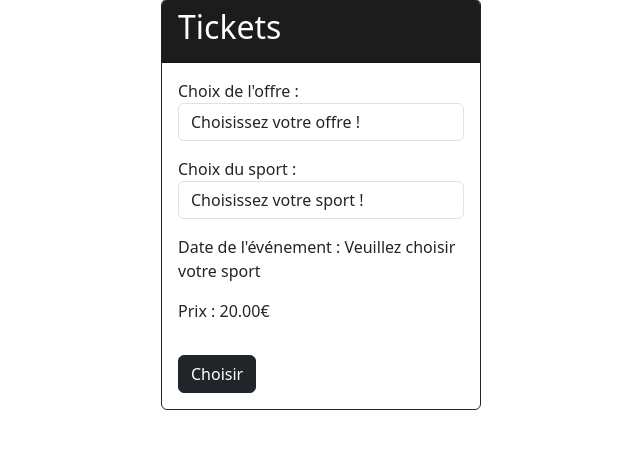
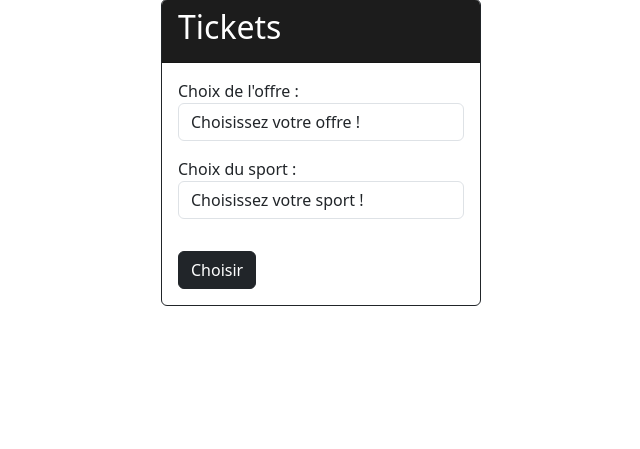
Before and after one commit to AntoineM25/JO_2024, a Django app: page /ticket/create/ in a window 1280 px wide. Shown: the part 150-599 px from the top of the page, without its empty margins (319-959 px from the left). Run offline with Django 5.2, Linux system fonts and the light colour scheme; the visitor is signed in with stand-in values (Sample User, id 1); data that the repository does not hold is empty; parts of the project's set-up code (start-up, migrations or seed data) failed here and were passed over; some libraries are stand-ins or nearby versions.

Commit message:
Remise de donnees sur BDD, refonte formulaire create_ticket pour prendre en compte nouveau modele

```diff
--- a/jo_projet/jo_app/forms.py
+++ b/jo_projet/jo_app/forms.py
@@ -81,7 +81,14 @@ class TicketForm(forms.ModelForm):
     def __init__(self, *args, **kwargs):
         super().__init__(*args, **kwargs)
         # Ajouter "Choisissez votre sport !" pour le champ sport
+        self.fields['sport'].queryset = Sport.objects.all()
         self.fields['sport'].empty_label = "Choisissez votre sport !"
+
+        # Ajouter la date de l’événement sur le champ sport
+        self.fields['sport'].choices = [('', 'Choisissez votre sport !')] + [
+            (sport.id, f"{sport.nom} - {sport.date_evenement.strftime('%d %B %Y')}")
+            for sport in Sport.objects.all()
+        ]
 
         # Ajouter "Choisissez votre offre !" pour le champ offre
         self.fields['offre'].empty_label = "Choisissez votre offre !"
--- a/jo_projet/jo_app/templates/ticket.html
+++ b/jo_projet/jo_app/templates/ticket.html
@@ -10,16 +10,6 @@
             {% csrf_token %}
             {{ form.as_p }}
 
-            <!-- Paragraphe pour afficher la date de l'événement dynamiquement -->
-            {% if date_evenement is None %}
-                <p id="date-evenement">Date de l'événement : Veuillez choisir votre sport</p>
-            {% else %}
-                <p id="date-evenement">Date de l'événement : {{ date_evenement }}</p>
-            {% endif %}
-
-            <!-- Paragraphe pour afficher le prix -->
-            <p id="prix">Prix : 20.00€</p> <!-- Le prix par défaut est pour le type "solo" -->
-
             <button type="submit" class="btn btn-dark mt-3">Choisir</button>
         </form>
     </div>
@@ -28,44 +18,4 @@
 <!-- Script pour afficher le prix et la date dynamiquement -->
 <script src="https://code.jquery.com/jquery-3.6.0.min.js"></script>
 
-<script>
-    // Changement du prix selon le type de billet sélectionné
-    {% comment %} document.getElementById("id_type_ticket").addEventListener("change", function() {
-        let prix;
-        switch (this.value) {
-            case "solo":
-                prix = "20.00€";
-                break;
-            case "duo":
-                prix = "35.00€";
-                break;
-            case "famille":
-                prix = "50.00€";
-                break;
-        }
-        document.getElementById("prix").innerText = "Prix : " + prix;
-    }); {% endcomment %}
-
-    // Requête AJAX pour mettre à jour la date en fonction du sport sélectionné
-    $('#id_sport').change(function() {
-        var sportId = $(this).val();
-        if (sportId) {
-            $.ajax({
-                url: '/get-sport-date/' + sportId + '/',  // URL définie dans urls.py
-                type: 'GET',
-                success: function(data) {
-                    if (data.date_evenement) {
-                        $('#date-evenement').text('Date de l\'événement : ' + data.date_evenement);
-                    } else {
-                        $('#date-evenement').text('Date non trouvée.');
-                    }
-                },
-                error: function() {
-                    $('#date-evenement').text('Erreur lors de la récupération de la date.');
-                }
-            });
-        }
-    });
-</script>
-
 {% endblock %}
```
Also changed, not shown: jo_projet/media/images/sports/athletisme.jpg (added), jo_projet/media/images/sports/basketball.jpg (added), jo_projet/media/images/sports/escrime.jpg (added), jo_projet/media/images/sports/judo.jpg (added), jo_projet/media/images/sports/natation.jpg (added), jo_projet/media/images/sports/tennis.jpg (added).
